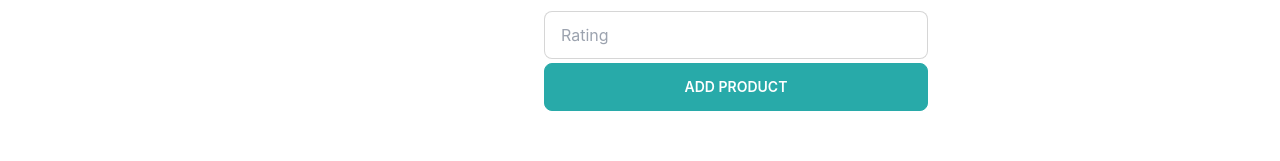
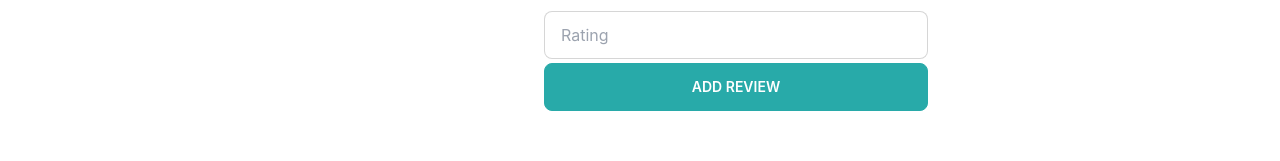
Before and after one commit to saifabrar17/apex-hardwares-mern, a React (Create React App) app: page /dashboard/review in a window 1280 px wide. Shown: the part 257-418 px from the top of the page. Built offline with nearby package versions, Linux system fonts and the light colour scheme; no server answers; sample sign-in values are in the browser's storage.

Commit message:
change repository from private to public

```diff
--- a/src/Pages/Dashboard/AddReview.js
+++ b/src/Pages/Dashboard/AddReview.js
@@ -47,7 +47,7 @@ const [reviewState, setReviewState] = useState({});
                         </label>
                         <input className='input mb-1 input-bordered w-full' placeholder='Rating' name='rating' />
                     </div>
-                    <input className='btn mx-auto btn-block text-white btn-primary' disabled={reviewState.rating >= 5} type="submit" value="Add Product" />
+                    <input className='btn mx-auto btn-block text-white btn-primary' disabled={reviewState.rating >= 5} type="submit" value="Add Review" />
                 </form>
             </div>
         </div>
```
